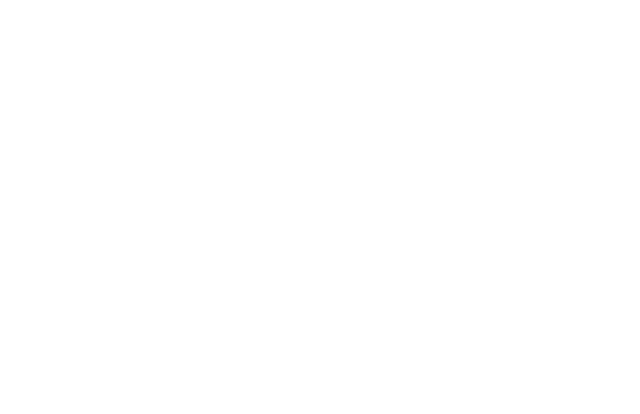
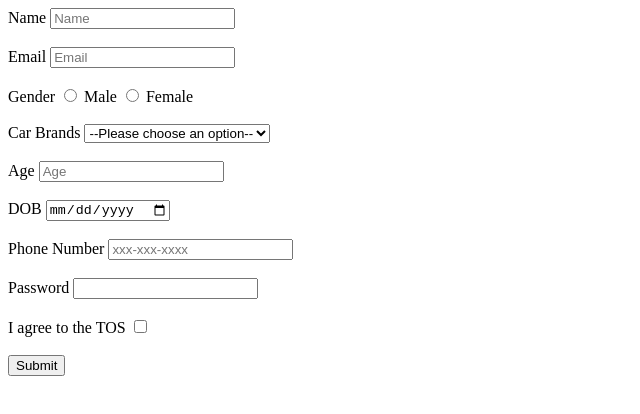
Before and after one commit to acciojob/signup-form-car-aditya2145, a website: page main.html in a window 1280 px wide. Shown: the whole page, without its empty margins (0-640 px from the left). Drawn offline with Linux system fonts and the light colour scheme.

Commit message:
created a submission

```diff
--- a/main.html
+++ b/main.html
@@ -8,6 +8,44 @@
 
 <body>
 	<!-- the entire body must be written by student -->
+	<form action="/signup" method="post">
+		<label for="name" >Name</label>
+		<input type="text" id="name" placeholder="Name" required >
+		<br><br>
+		<label for="email" >Email</label>
+		<input type="email" id="email" placeholder="Email" required >
+		<br><br>
+		<label>Gender</label>
+        <input type="radio" id="gender_m" name="gender" value="male" required>
+        <label for="gender_m">Male</label>
+        <input type="radio" id="gender_f" name="gender" value="female" required>
+        <label for="gender_f">Female</label>
+		<br><br>
+		<label for="cars" >Car Brands</label>
+		<select id="cars"  >
+			<option >--Please choose an option--</option>
+			<option> Audi</option>
+			<option>Bmw</option>
+
+		</select>
+		<br><br>
+		<label for="age" >Age</label>
+		<input type="Number" id="age" name="age" placeholder="Age" required >
+		<br><br>
+		<label for="dob" >DOB</label>
+		<input type="date" id="dob" required >
+		<br><br>
+		<label for="tel" >Phone Number</label>
+		<input type="Tel" id="tel" placeholder="xxx-xxx-xxxx" >
+		<br><br>
+		<label for="password" >Password</label>
+		<input type="Password" id="password" required >
+		<br><br>
+		<label for="tos">I agree to the TOS</label>
+		<input type="checkbox" id="tos" name="tos" required >
+		<br><br>
+		<button type="submit">Submit</button>
+	</form>
     <script type="text/javascript" src="./script.js">
 </script>
 
```
